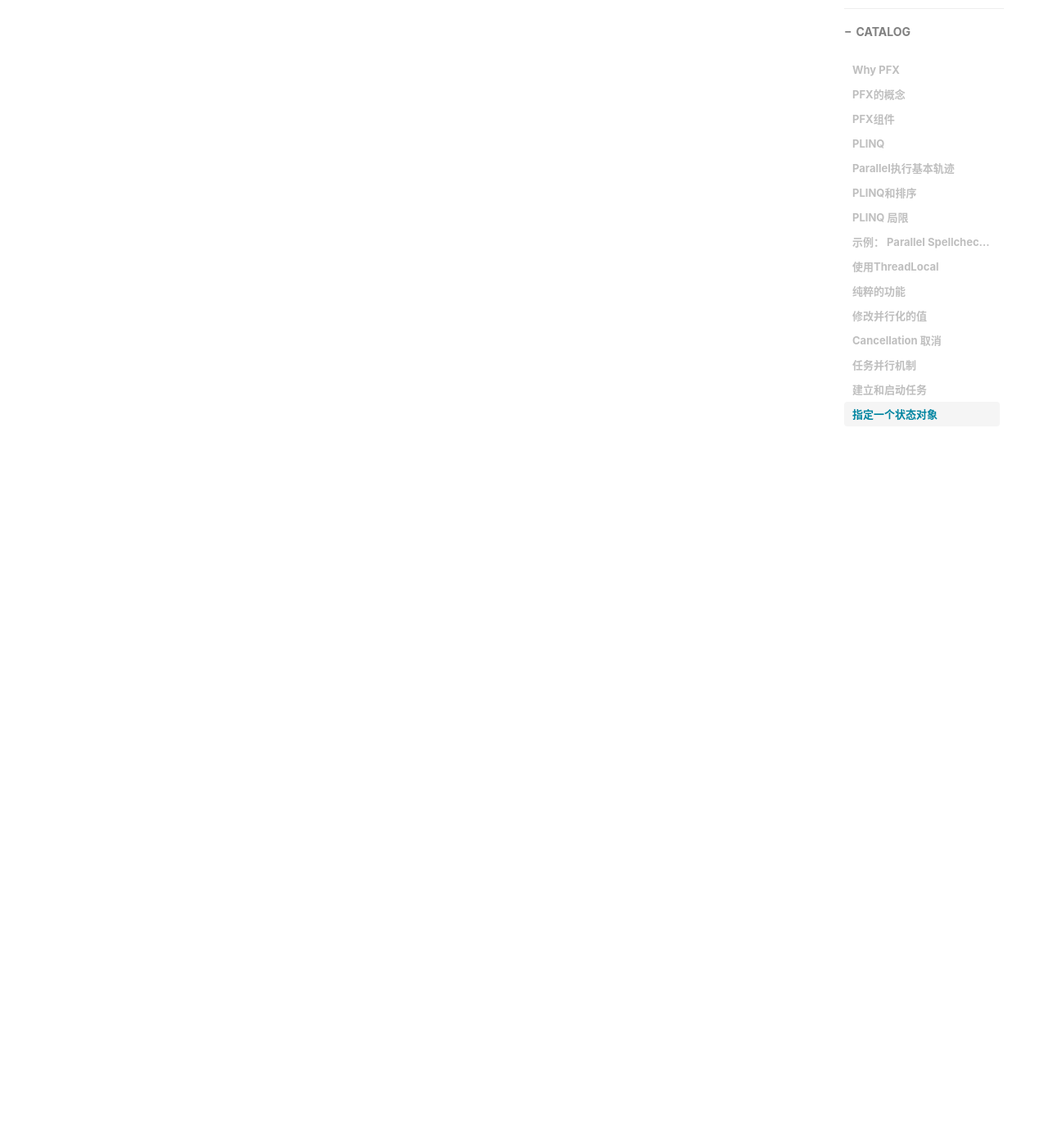
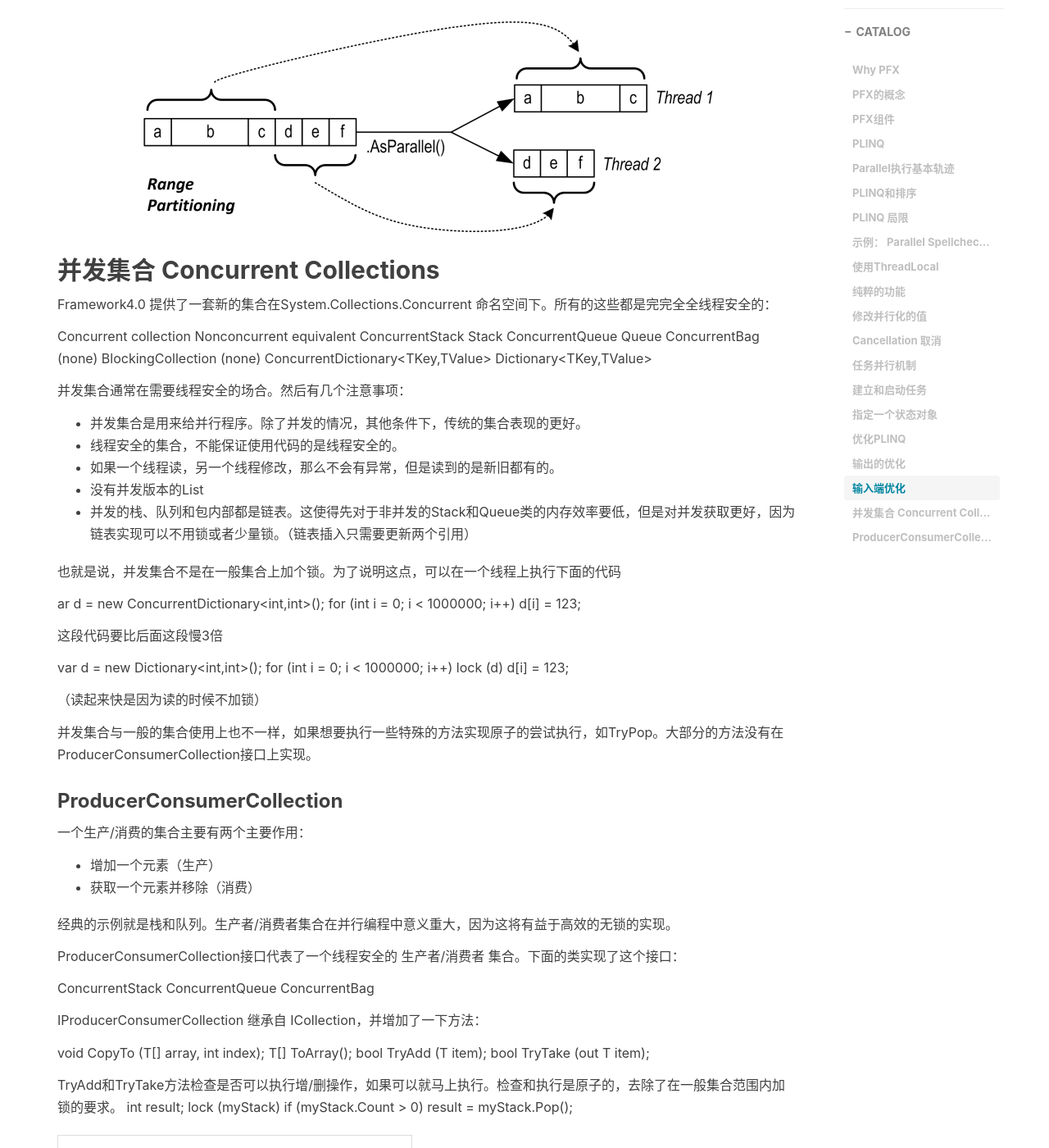
Before and after one commit to timothyzhw/timothyzhw.github.io, a Jekyll site: the page built from _posts/2016-09-10-thread-in-csharp4.md, in a window 1280 px wide and 1400 px high, scrolled down 9783 px. Shown: the whole window at 82% size. Built offline with Jekyll 4.4.1, drawn with Linux system fonts in a browser that asks for light colours; nearby versions of some CDN libraries; comment, search, counter and statistics services are not loaded; some of the changed text lies outside the part shown.

Commit message:
all change

```diff
--- a/_posts/2016-09-10-thread-in-csharp4.md
+++ b/_posts/2016-09-10-thread-in-csharp4.md
@@ -409,3 +409,117 @@ static void Main()
 }
 
 static void Greet (string message) { Console.Write (message); }
+
+
+
+# 优化PLINQ
+## 输出的优化
+
+PLINQ的优点之一就是可以方便地从并行工作中收集结果到一个单一的输出序列。如果仅仅是在序列的每个元素上执行一些函数:
+foreach (int n in parallelQuery)
+  DoSomething (n);
+
+这种情况下不关心执行顺序，可以使用ForAll方法来提高效率。
+
+ForAll方法在ParallenQuery的每个输出元素上执行一个代理。它直接钩在PLINQ内部，绕过了收集和列举结果的步骤
+
+"abcdef".AsParallel().Select (c => char.ToUpper(c)).ForAll (Console.Write);
+
+![forall](/img/post/9-10-theadprogram/ForAll.png)
+
+收集和枚举结果不是非常复杂的操作，所以ForAll优化的结果最好的是那些数据量大并要求快速执行的输入。
+
+## 输入端优化
+
+PLINQ有三个讲输入元素分配到线程的划分策略：
+Strategy 	Element allocation 	Relative performance
+Chunk partitioning 	Dynamic 	Average
+Range partitioning 	Static 	Poor to excellent
+Hash partitioning 	Static 	Poor
+
+对于那些需要比较元素的查询操作（GroupBy，Join，GroupJoin，Intersect，Except，Union，Distinct），没有选择只能使用 Hash划分。
+Hash 划分相对低效因为要预先计算每个元素的hashcode，河阳有个hashcode标识的元素可以在同一线程上运行。如果发现执行太慢，可以调用AsSequential来取消并行。
+
+对于其他的查询操作，需要选择是使用range还是chunck策略。默认上：
+
+* 如果输入的序列是可索引的（数组或者IList<T>）,PLINQ选择的是range划分
+* 否则是chunk划分
+
+简单的说，range划分对于那些长的序列，序列中的元素执行花费的CPU时间差不多，那相对执行较快。否则chunk执行的快一点。
+
+强制使用range划分
+
+* 如果一个输入一Enumerable.Range开始，那么要使用ParallelEnumerable.Range代替。
+* 另外可以在输入序列上简单调用ToList或ToArray（当然这个操作会引发性能的损失需要考虑到）
+
+要强制使用chunk划分，序列使用Partitioner.Create做一下包装：
+
+int[] numbers = { 3, 4, 5, 6, 7, 8, 9 };
+var parallelQuery =
+  Partitioner.Create (numbers, true).AsParallel()
+  .Where (...)
+
+Partitioner.Create的第二个参数指明希望是一个负载均衡的查询，也就是说要用chunk划分。
+
+chunk划分的工作是让每个工作的线程定期的从输入元素里获取一小段元素来执行。PLINQ开始先划分成非常小的块（一次一个或两个元素），然后在查询执行过程中不断增加块的大小：
+这保证小的序列可以高效并行，而大的序列又不会过多的来来回回。如果一个线程碰巧获取的一个简单元素（执行很快），那会接着获取更多的块。系统保证么个线程执行同等的工作。
+唯一的缺点是才从共享的的输入序列中取元素时要同步（一般是排他锁），这需要额外的花费和内容。
+
+![part](/img/post/9-10-theadprogram/Partitioning.png)
+
+# 并发集合 Concurrent Collections
+
+Framework4.0 提供了一套新的集合在System.Collections.Concurrent 命名空间下。所有的这些都是完完全全线程安全的：
+
+Concurrent collection 	Nonconcurrent equivalent
+ConcurrentStack<T> 	Stack<T>
+ConcurrentQueue<T> 	Queue<T>
+ConcurrentBag<T> 	(none)
+BlockingCollection<T> 	(none)
+ConcurrentDictionary<TKey,TValue> 	Dictionary<TKey,TValue>
+
+并发集合通常在需要线程安全的场合。然后有几个注意事项：
+* 并发集合是用来给并行程序。除了并发的情况，其他条件下，传统的集合表现的更好。
+* 线程安全的集合，不能保证使用代码的是线程安全的。
+* 如果一个线程读，另一个线程修改，那么不会有异常，但是读到的是新旧都有的。
+* 没有并发版本的List<T>
+* 并发的栈、队列和包内部都是链表。这使得先对于非并发的Stack和Queue类的内存效率要低，但是对并发获取更好，因为链表实现可以不用锁或者少量锁。（链表插入只需要更新两个引用）
+
+也就是说，并发集合不是在一般集合上加个锁。为了说明这点，可以在一个线程上执行下面的代码
+
+ar d = new ConcurrentDictionary<int,int>();
+for (int i = 0; i < 1000000; i++) d[i] = 123;
+
+这段代码要比后面这段慢3倍
+
+var d = new Dictionary<int,int>();
+for (int i = 0; i < 1000000; i++) lock (d) d[i] = 123;
+
+（读起来快是因为读的时候不加锁）
+
+并发集合与一般的集合使用上也不一样，如果想要执行一些特殊的方法实现原子的尝试执行，如TryPop。大部分的方法没有在ProducerConsumerCollection<T>接口上实现。
+
+## ProducerConsumerCollection<T>
+
+一个生产/消费的集合主要有两个主要作用：
+* 增加一个元素（生产）
+* 获取一个元素并移除（消费）
+
+经典的示例就是栈和队列。生产者/消费者集合在并行编程中意义重大，因为这将有益于高效的无锁的实现。
+
+ProducerConsumerCollection<T>接口代表了一个线程安全的 生产者/消费者 集合。下面的类实现了这个接口：
+
+ConcurrentStack<T>
+ConcurrentQueue<T>
+ConcurrentBag<T>
+
+IProducerConsumerCollection<T> 继承自 ICollection，并增加了一下方法：
+
+void CopyTo (T[] array, int index);
+T[] ToArray();
+bool TryAdd (T item);
+bool TryTake (out T item);
+
+TryAdd和TryTake方法检查是否可以执行增/删操作，如果可以就马上执行。检查和执行是原子的，去除了在一般集合范围内加锁的要求。
+int result;
+lock (myStack) if (myStack.Count > 0) result = myStack.Pop();
```
Also changed, not shown: img/post/9-10-theadprogram/ForAll.png (added), img/post/9-10-theadprogram/Partitioning.png (added).
